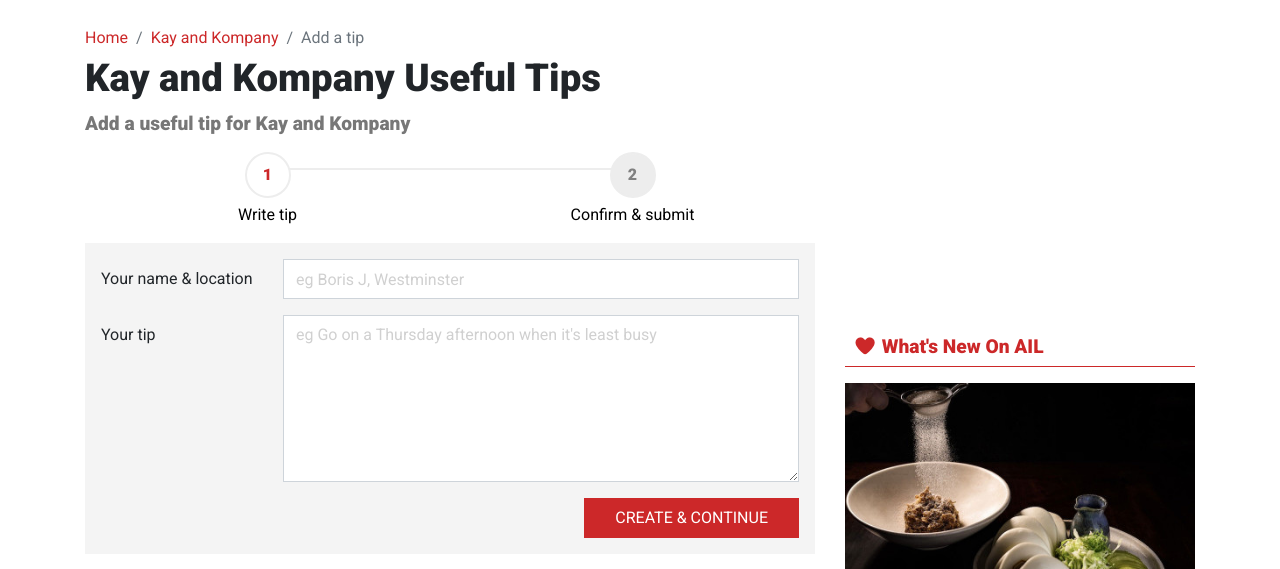
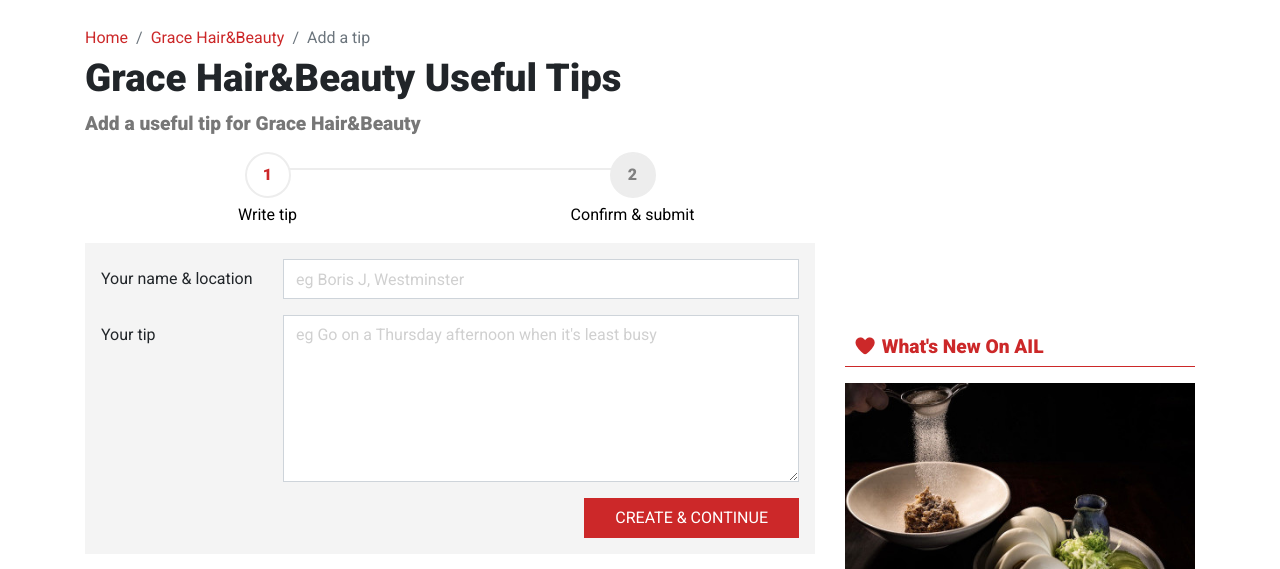
Before and after one commit to PGODWIIIN/Add-a-useful-tip, a plain HTML site: page www.allinlondon.co.uk/submissions/tip/business/48484.html in a window 1280 px wide. Shown: the part 203-772 px from the top of the page. Drawn offline with Linux system fonts and the light colour scheme.

Commit message:
Update 48484.html

```diff
--- a/www.allinlondon.co.uk/submissions/tip/business/48484.html
+++ b/www.allinlondon.co.uk/submissions/tip/business/48484.html
@@ -287,17 +287,17 @@
                                     <nav aria-label="breadcrumb">
   <ol class="breadcrumb d-none d-sm-flex p-0 bg-brand-accent my-1" style="background-color:#ffffff;">
                           <li class="breadcrumb-item"><a href="https://www.allinlondon.co.uk/">Home</a></li>
-                                  <li class="breadcrumb-item"><a href="https://www.allinlondon.co.uk/directory/hairdressers/48484-kay-and-kompany">Kay and Kompany</a></li>
+                                  <li class="breadcrumb-item"><a href="https://www.allinlondon.co.uk/directory/hairdressers/48484-kay-and-kompany">Grace Hair&Beauty</a></li>
                                   <li class="breadcrumb-item active" aria-current="page">Add a tip</li>
                 </ol>
 </nav>
                                 <main>
-                    <h1>Kay and Kompany Useful Tips</h1>
-<div class="subtitle">Add a useful tip for Kay and Kompany</div>
+                    <h1>Grace Hair&Beauty Useful Tips</h1>
+<div class="subtitle">Add a useful tip for Grace Hair&Beauty</div>
 <div id="ail-app-base">
   <tip-submitter
     v-bind:options='{}'
-    tipping="Kay and Kompany"
+    tipping="Grace Hair&Beauty"
     v-bind:user="null"
     modeltype="business"
     modelid="48484">
```
